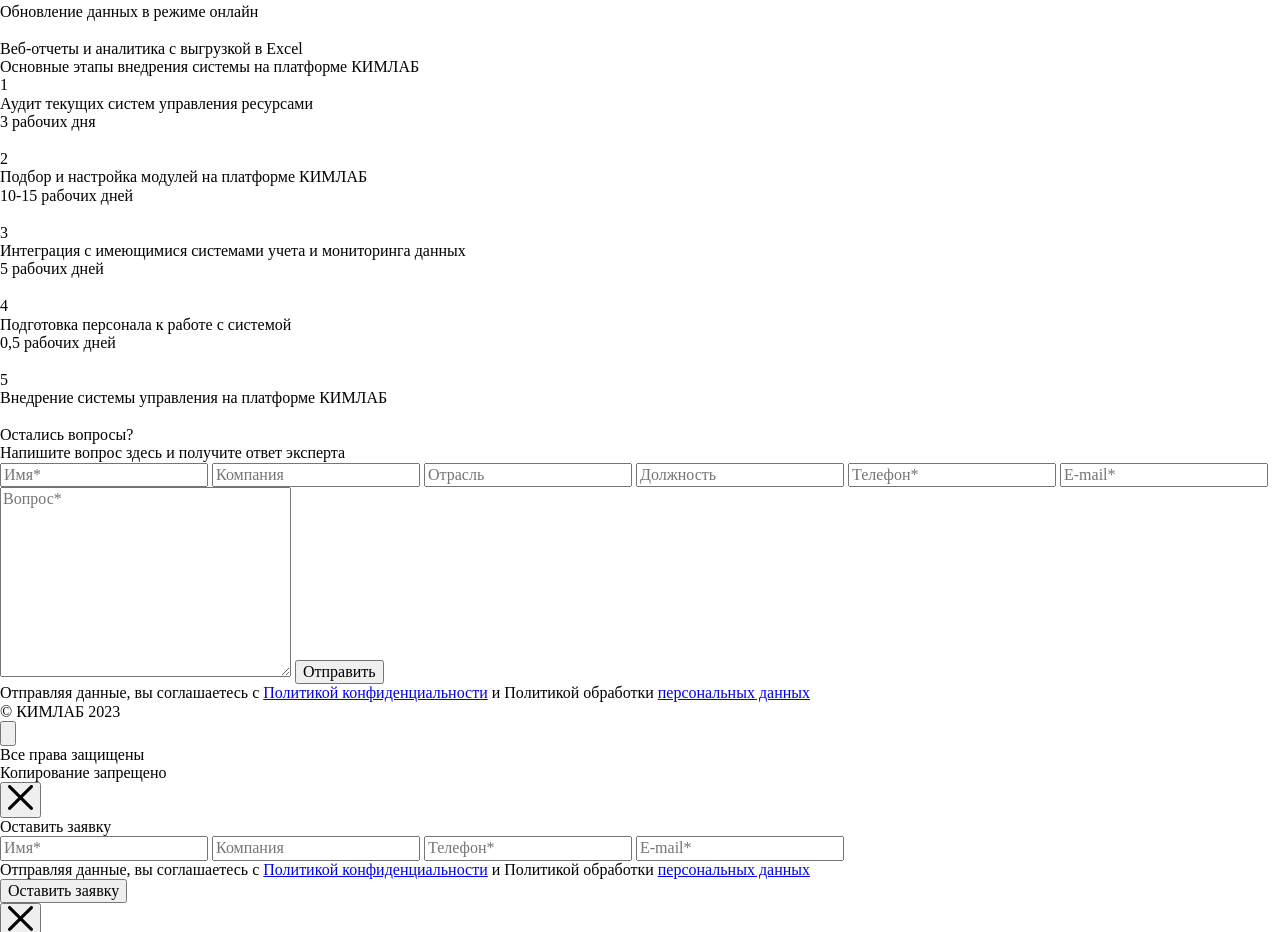
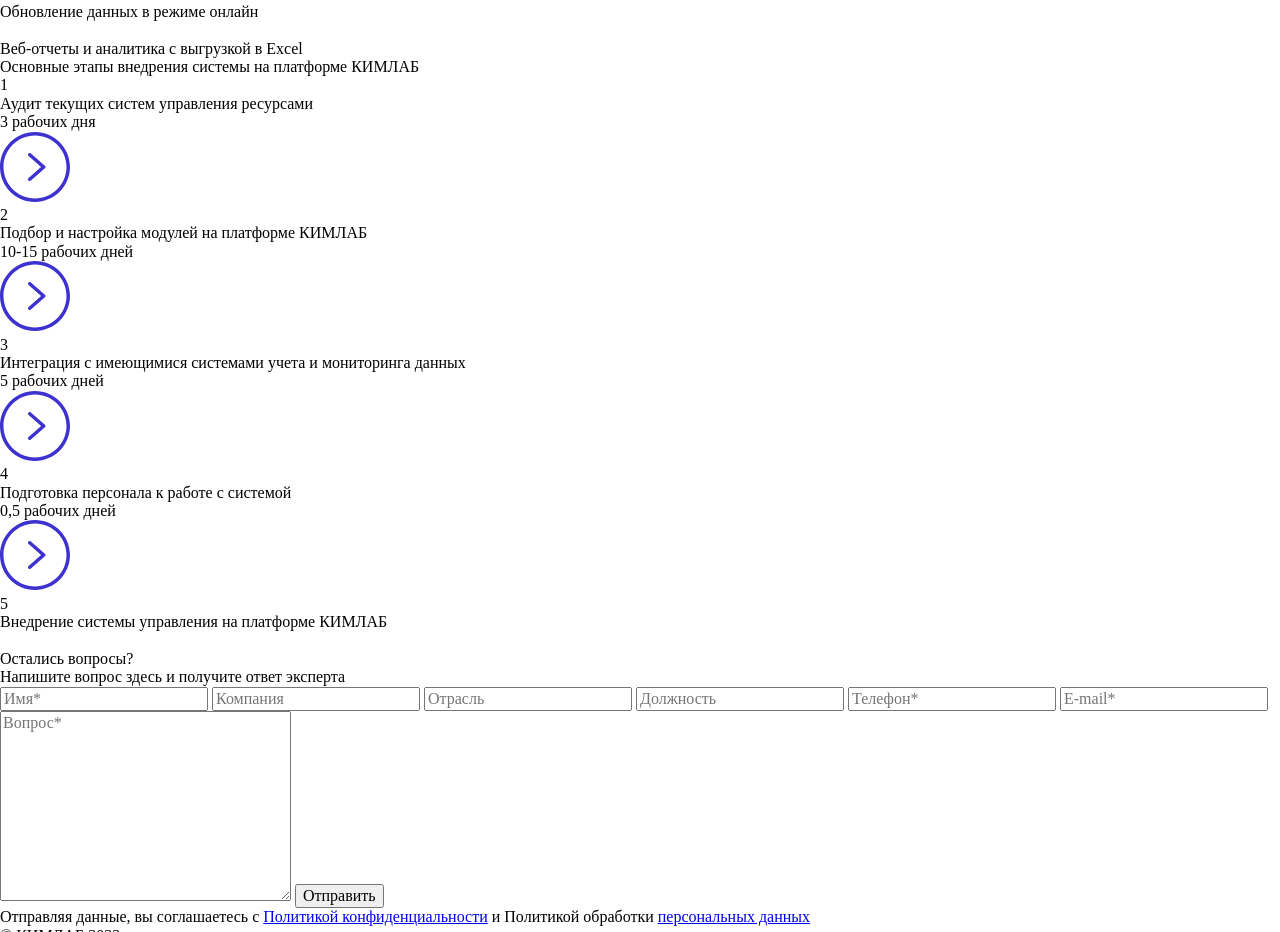
Before and after one commit to Hebraeus/jslesson, a plain HTML site: page index.html in a window 1280 px wide. Shown: the part 2830-3762 px from the top of the page. Drawn offline with nearby package versions, Linux system fonts and the light colour scheme.

Commit message:
Update index.html

```diff
--- a/index.html
+++ b/index.html
@@ -467,7 +467,17 @@
 						</div>
 						<div class="step-item__bot">
 							<div class="step-item__arrow">
-								<img src="images/icons/steps-arrow.svg" alt="">
+								<svg width="70" height="70" viewBox="0 0 70 70" fill="none" xmlns="http://www.w3.org/2000/svg">
+								<g clip-path="url(#clip0_34_132)">
+								<path d="M34.9998 1.12147e-06C15.6699 5.02101e-07 -5.02101e-07 15.6699 -1.12147e-06 34.9998C-1.74085e-06 54.3296 15.6699 70.0002 34.9998 70.0002C54.3296 70.0002 70.0002 54.3296 70.0002 34.9998C69.9783 15.6788 54.3214 0.021658 34.9998 1.12147e-06ZM34.9998 66.4997C17.6027 66.4997 3.49978 52.3969 3.49978 34.9998C3.49978 17.6027 17.6027 3.49978 34.9998 3.49978C52.3969 3.49978 66.4997 17.6027 66.4997 34.9998C66.4799 52.3884 52.3884 66.4799 34.9998 66.4997Z" fill="#3D32CF"/>
+								<path d="M30.9018 21.4326C30.1739 20.7961 29.0684 20.8706 28.4321 21.598C27.7963 22.326 27.8706 23.4314 28.5981 24.0678L41.0924 34.9998L28.5974 45.9324C27.8693 46.5688 27.7957 47.6743 28.4314 48.4016C29.0678 49.1297 30.1732 49.204 30.9014 48.5676L44.9011 36.3174C45.089 36.1531 45.2395 35.9505 45.3427 35.7232C45.4458 35.496 45.4992 35.2493 45.4992 34.9997C45.4992 34.7501 45.4458 34.5034 45.3427 34.2762C45.2395 34.0489 45.089 33.8463 44.9011 33.682L30.9018 21.4326Z" fill="#3D32CF"/>
+								</g>
+								<defs>
+								<clipPath id="clip0_34_132">
+								<rect width="70" height="70" fill="white"/>
+								</clipPath>
+								</defs>
+								</svg>
 							</div>
 						</div>
 					</div>
@@ -479,7 +489,17 @@
 						</div>
 						<div class="step-item__bot">
 							<div class="step-item__arrow">
-								<img src="images/icons/steps-arrow.svg" alt="">
+								<svg width="70" height="70" viewBox="0 0 70 70" fill="none" xmlns="http://www.w3.org/2000/svg">
+								<g clip-path="url(#clip0_34_132)">
+								<path d="M34.9998 1.12147e-06C15.6699 5.02101e-07 -5.02101e-07 15.6699 -1.12147e-06 34.9998C-1.74085e-06 54.3296 15.6699 70.0002 34.9998 70.0002C54.3296 70.0002 70.0002 54.3296 70.0002 34.9998C69.9783 15.6788 54.3214 0.021658 34.9998 1.12147e-06ZM34.9998 66.4997C17.6027 66.4997 3.49978 52.3969 3.49978 34.9998C3.49978 17.6027 17.6027 3.49978 34.9998 3.49978C52.3969 3.49978 66.4997 17.6027 66.4997 34.9998C66.4799 52.3884 52.3884 66.4799 34.9998 66.4997Z" fill="#3D32CF"/>
+								<path d="M30.9018 21.4326C30.1739 20.7961 29.0684 20.8706 28.4321 21.598C27.7963 22.326 27.8706 23.4314 28.5981 24.0678L41.0924 34.9998L28.5974 45.9324C27.8693 46.5688 27.7957 47.6743 28.4314 48.4016C29.0678 49.1297 30.1732 49.204 30.9014 48.5676L44.9011 36.3174C45.089 36.1531 45.2395 35.9505 45.3427 35.7232C45.4458 35.496 45.4992 35.2493 45.4992 34.9997C45.4992 34.7501 45.4458 34.5034 45.3427 34.2762C45.2395 34.0489 45.089 33.8463 44.9011 33.682L30.9018 21.4326Z" fill="#3D32CF"/>
+								</g>
+								<defs>
+								<clipPath id="clip0_34_132">
+								<rect width="70" height="70" fill="white"/>
+								</clipPath>
+								</defs>
+								</svg>
 							</div>
 						</div>
 					</div>
@@ -491,7 +511,17 @@
 						</div>
 						<div class="step-item__bot">
 							<div class="step-item__arrow">
-								<img src="images/icons/steps-arrow.svg" alt="">
+								<svg width="70" height="70" viewBox="0 0 70 70" fill="none" xmlns="http://www.w3.org/2000/svg">
+								<g clip-path="url(#clip0_34_132)">
+								<path d="M34.9998 1.12147e-06C15.6699 5.02101e-07 -5.02101e-07 15.6699 -1.12147e-06 34.9998C-1.74085e-06 54.3296 15.6699 70.0002 34.9998 70.0002C54.3296 70.0002 70.0002 54.3296 70.0002 34.9998C69.9783 15.6788 54.3214 0.021658 34.9998 1.12147e-06ZM34.9998 66.4997C17.6027 66.4997 3.49978 52.3969 3.49978 34.9998C3.49978 17.6027 17.6027 3.49978 34.9998 3.49978C52.3969 3.49978 66.4997 17.6027 66.4997 34.9998C66.4799 52.3884 52.3884 66.4799 34.9998 66.4997Z" fill="#3D32CF"/>
+								<path d="M30.9018 21.4326C30.1739 20.7961 29.0684 20.8706 28.4321 21.598C27.7963 22.326 27.8706 23.4314 28.5981 24.0678L41.0924 34.9998L28.5974 45.9324C27.8693 46.5688 27.7957 47.6743 28.4314 48.4016C29.0678 49.1297 30.1732 49.204 30.9014 48.5676L44.9011 36.3174C45.089 36.1531 45.2395 35.9505 45.3427 35.7232C45.4458 35.496 45.4992 35.2493 45.4992 34.9997C45.4992 34.7501 45.4458 34.5034 45.3427 34.2762C45.2395 34.0489 45.089 33.8463 44.9011 33.682L30.9018 21.4326Z" fill="#3D32CF"/>
+								</g>
+								<defs>
+								<clipPath id="clip0_34_132">
+								<rect width="70" height="70" fill="white"/>
+								</clipPath>
+								</defs>
+								</svg>
 							</div>
 						</div>
 					</div>
@@ -503,7 +533,17 @@
 						</div>
 						<div class="step-item__bot">
 							<div class="step-item__arrow">
-								<img src="images/icons/steps-arrow.svg" alt="">
+								<svg width="70" height="70" viewBox="0 0 70 70" fill="none" xmlns="http://www.w3.org/2000/svg">
+								<g clip-path="url(#clip0_34_132)">
+								<path d="M34.9998 1.12147e-06C15.6699 5.02101e-07 -5.02101e-07 15.6699 -1.12147e-06 34.9998C-1.74085e-06 54.3296 15.6699 70.0002 34.9998 70.0002C54.3296 70.0002 70.0002 54.3296 70.0002 34.9998C69.9783 15.6788 54.3214 0.021658 34.9998 1.12147e-06ZM34.9998 66.4997C17.6027 66.4997 3.49978 52.3969 3.49978 34.9998C3.49978 17.6027 17.6027 3.49978 34.9998 3.49978C52.3969 3.49978 66.4997 17.6027 66.4997 34.9998C66.4799 52.3884 52.3884 66.4799 34.9998 66.4997Z" fill="#3D32CF"/>
+								<path d="M30.9018 21.4326C30.1739 20.7961 29.0684 20.8706 28.4321 21.598C27.7963 22.326 27.8706 23.4314 28.5981 24.0678L41.0924 34.9998L28.5974 45.9324C27.8693 46.5688 27.7957 47.6743 28.4314 48.4016C29.0678 49.1297 30.1732 49.204 30.9014 48.5676L44.9011 36.3174C45.089 36.1531 45.2395 35.9505 45.3427 35.7232C45.4458 35.496 45.4992 35.2493 45.4992 34.9997C45.4992 34.7501 45.4458 34.5034 45.3427 34.2762C45.2395 34.0489 45.089 33.8463 44.9011 33.682L30.9018 21.4326Z" fill="#3D32CF"/>
+								</g>
+								<defs>
+								<clipPath id="clip0_34_132">
+								<rect width="70" height="70" fill="white"/>
+								</clipPath>
+								</defs>
+								</svg>
 							</div>
 						</div>
 					</div>
```
